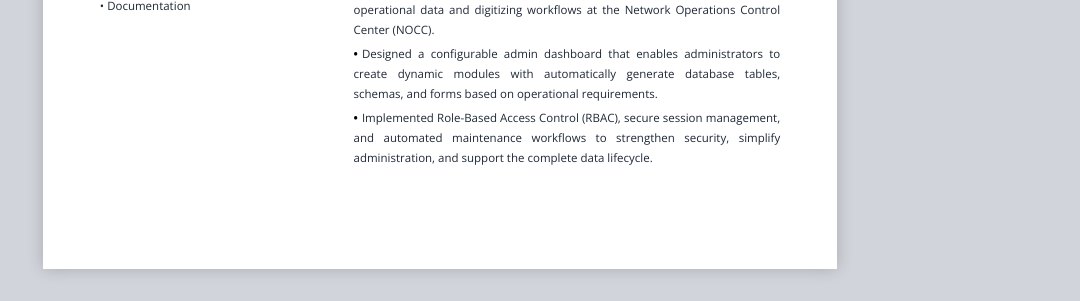
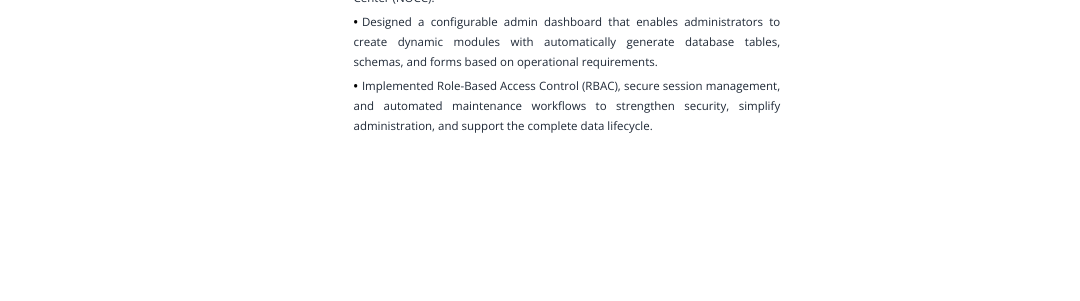
Before and after one commit to rkrishna04/Resume, a plain HTML site: page index.html in a window 1280 px wide. Shown: the part 886-1187 px from the top of the page, without its empty margins (200-1280 px from the left). After the commit the page ends 1123 px from the top, so only its background shows below. Drawn offline with nearby package versions, Linux system fonts and the light colour scheme.

Commit message:
Update index.html

```diff
--- a/index.html
+++ b/index.html
@@ -3,7 +3,7 @@
 <head>
     <meta charset="UTF-8">
     <meta name="viewport" content="width=device-width, initial-scale=1.0">
-    <title>KRISHNA RATHWA - Resume</title>
+    <title>KRISHNA RATHWA</title>
 
     <!-- Professional Fonts -->
     <link rel="preconnect" href="https://fonts.googleapis.com">
@@ -26,12 +26,17 @@
             margin: 0; /* Removes default browser print margins */
         }
 
+        body, html {
+            margin: 0;
+            padding: 0;
+            background-color: white; /* Ensures no gray bleeds into the document */
+        }
+
         .a4-page {
             width: 210mm;
             height: 297mm; /* Strictly locked to A4 height */
             background: white;
             margin: 0 auto;
-            box-shadow: 0 0 15px rgba(0,0,0,0.2);
             padding: 12mm 15mm;
             box-sizing: border-box;
             font-family: 'Open Sans', sans-serif;
@@ -48,7 +53,6 @@
                 height: 297mm;
             }
             .a4-page {
-                box-shadow: none;
                 margin: 0;
                 padding: 12mm 15mm;
                 width: 210mm;
@@ -67,7 +71,7 @@
         }
     </style>
 </head>
-<body class="bg-gray-300 py-8 text-sm">
+<body class="bg-white text-sm m-0 p-0">
 
   <!-- Download Buttons (Outside A4, Fixed to top-right) -->
   <div class="fixed top-6 right-6 flex flex-col gap-3 no-print z-50">
@@ -213,7 +217,7 @@
             <!-- Experience 1 -->
             <div>
               <div class="flex justify-between items-start mb-2.5">
-                <!-- Left Stack: Logo + Title Layout applied here -->
+                <!-- Left Stack: Logo + Title -->
                 <div class="flex items-center gap-3">
                   <img src="indian-railway-logo-png_seeklogo-390907.png" alt="WR Logo" class="h-9 w-9 object-contain opacity-100">
                   <div class="flex flex-col justify-center">
@@ -221,7 +225,7 @@
                     <p class="text-[13px] text-gray-900 mt-0.5 leading-tight">Full Stack Developer Intern</p>
                   </div>
                 </div>
-                <!-- Right Stack: Location + Date Layout -->
+                <!-- Right Stack: Location + Date -->
                 <div class="text-right flex flex-col justify-center">
                   <p class="text-[12px] font-bold text-black leading-tight">Vadodara</p>
                   <p class="text-[11px] font-semibold text-gray-700 mt-0.5 leading-tight">Oct 2023 - April 2024</p>
@@ -244,7 +248,7 @@
             <!-- Experience 2 -->
             <div>
               <div class="flex justify-between items-start mb-2.5">
-                <!-- Left Stack: Logo + Title Layout applied here -->
+                <!-- Left Stack: Logo + Title -->
                 <div class="flex items-center gap-3">
                   <img src="indian-railway-logo-png_seeklogo-390907.png" alt="WR Logo" class="h-9 w-9 object-contain opacity-100">
                   <div class="flex flex-col justify-center">
@@ -252,7 +256,7 @@
                     <p class="text-[13px] text-gray-900 mt-0.5 leading-tight">SDE Intern</p>
                   </div>
                 </div>
-                <!-- Right Stack: Location + Date Layout -->
+                <!-- Right Stack: Location + Date -->
                 <div class="text-right flex flex-col justify-center">
                   <p class="text-[12px] font-bold text-black leading-tight">Vadodara</p>
                   <p class="text-[11px] font-semibold text-gray-700 mt-0.5 leading-tight">Dec 2025 - May 2026</p>
@@ -282,7 +286,6 @@
   <!-- Download Scripts -->
   <script>
     // PDF uses native browser print.
-    // Tip: In the print dialog, ensure "Margins" is set to "None" and "Paper Size" is "A4".
     function downloadPDF() {
         window.print();
     }
```
